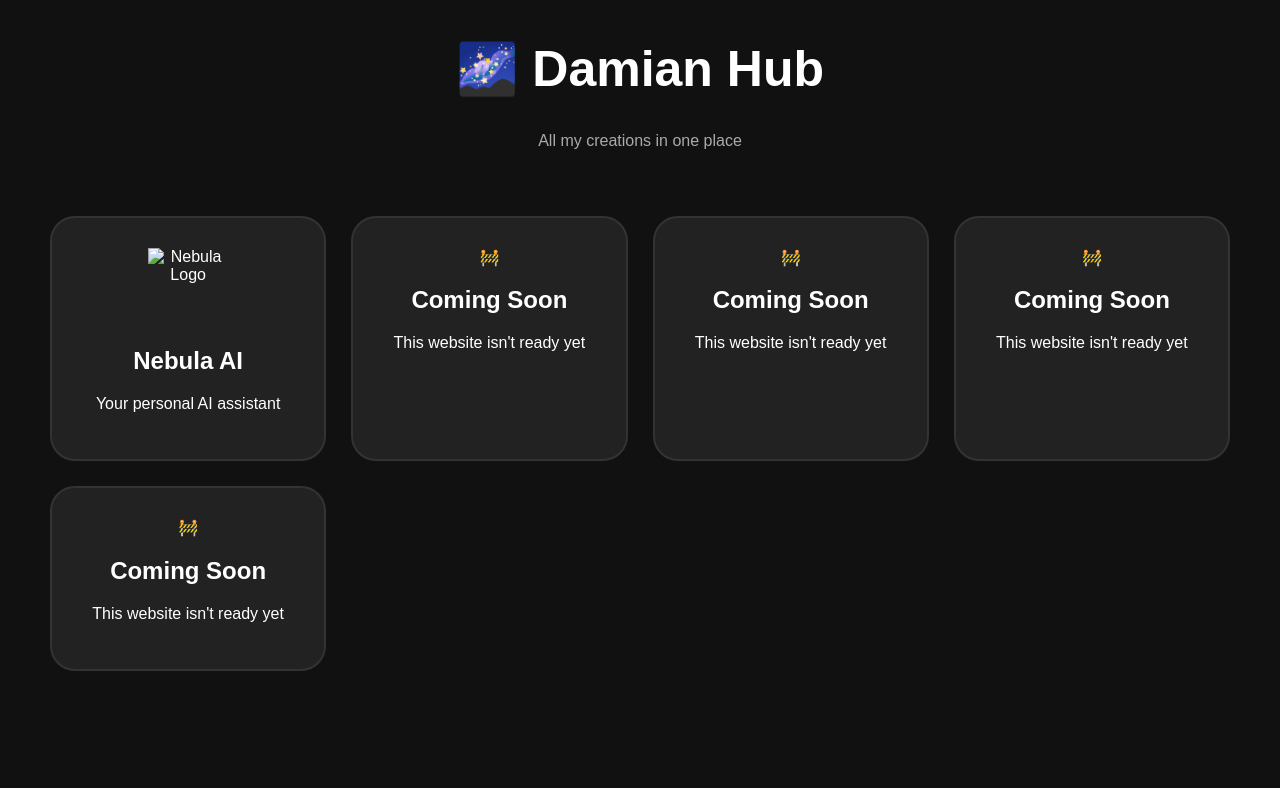
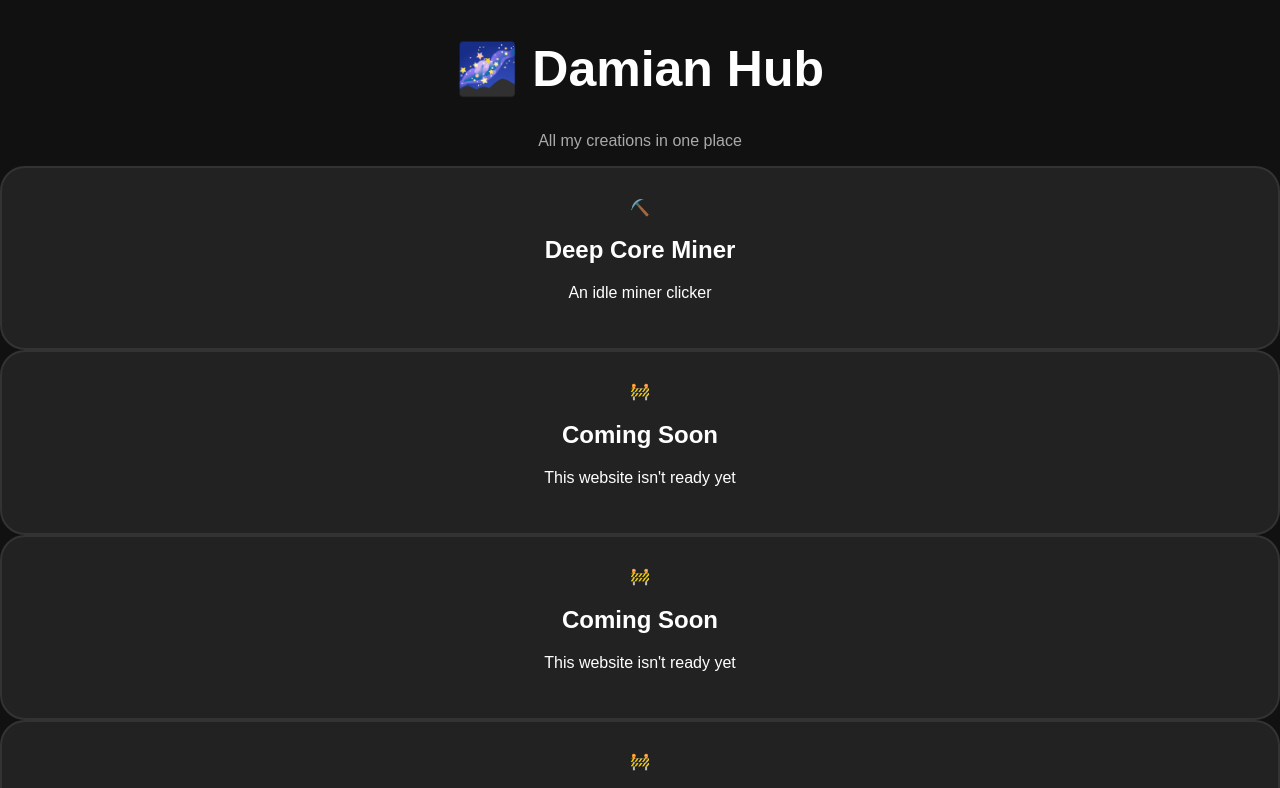
Before and after one commit to DCreatesThings/Damian-Hub, a plain HTML site: page Damian-Hub/index.html in a window 1280 px wide. Shown: the top 788 px of the page. Drawn offline with Linux system fonts and the light colour scheme.

Commit message:
Add files via upload

```diff
--- a/Damian-Hub/index.html
+++ b/Damian-Hub/index.html
@@ -104,17 +104,11 @@ button:hover {
 <p class="subtitle">All my creations in one place</p>
 
 
-<div class="container">
-
-
-<div class="card" onclick="openSite('Nebula-AI/index.html')">
-<div class="icon">
-    <img src="nebulalogo.png" alt="Nebula Logo">
+<div class="card" onclick="showPopup()">
+    <div class="icon">⛏️</div>
+    <h2>Deep Core Miner</h2>
+    <p>An idle miner clicker</p>
 </div>
-    <h2>Nebula AI</h2>
-    <p>Your personal AI assistant</p>
-</div>
-
 
 <div class="card" onclick="showPopup()">
     <div class="icon">🚧</div>
```
